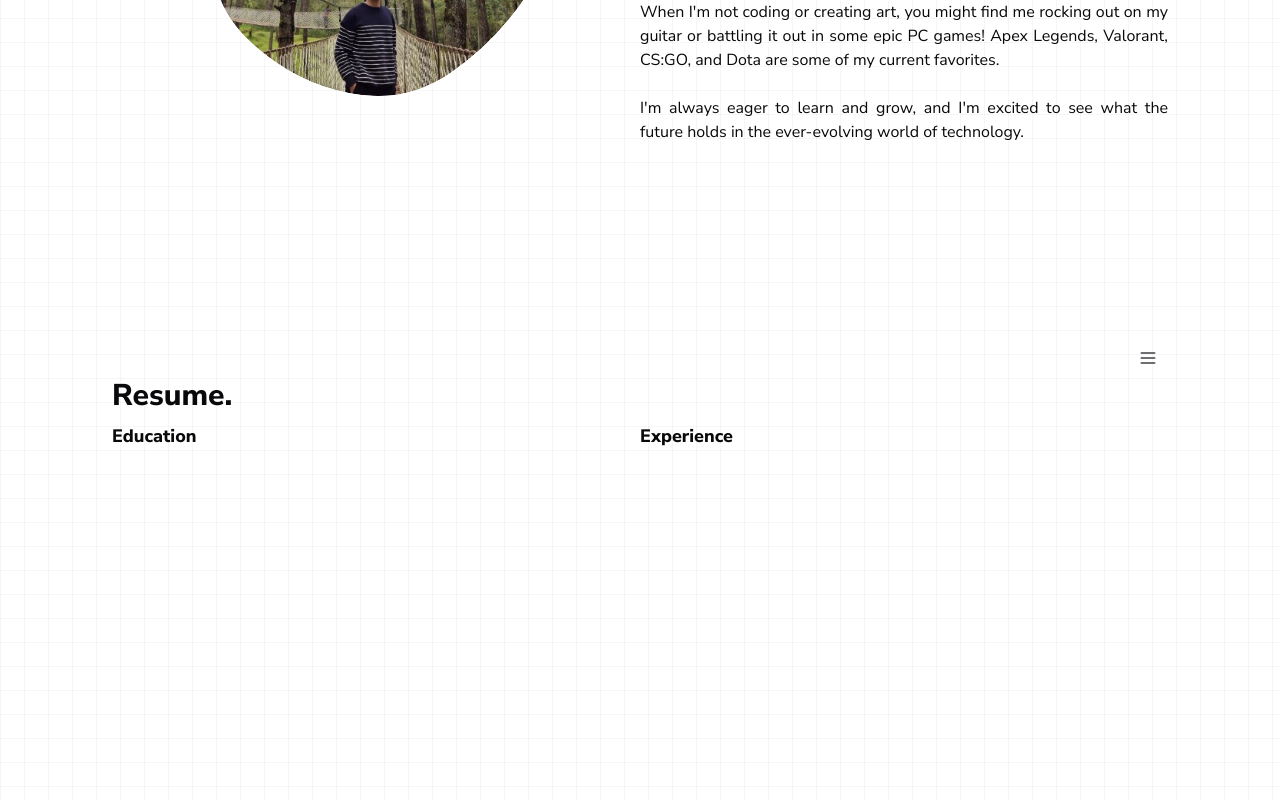
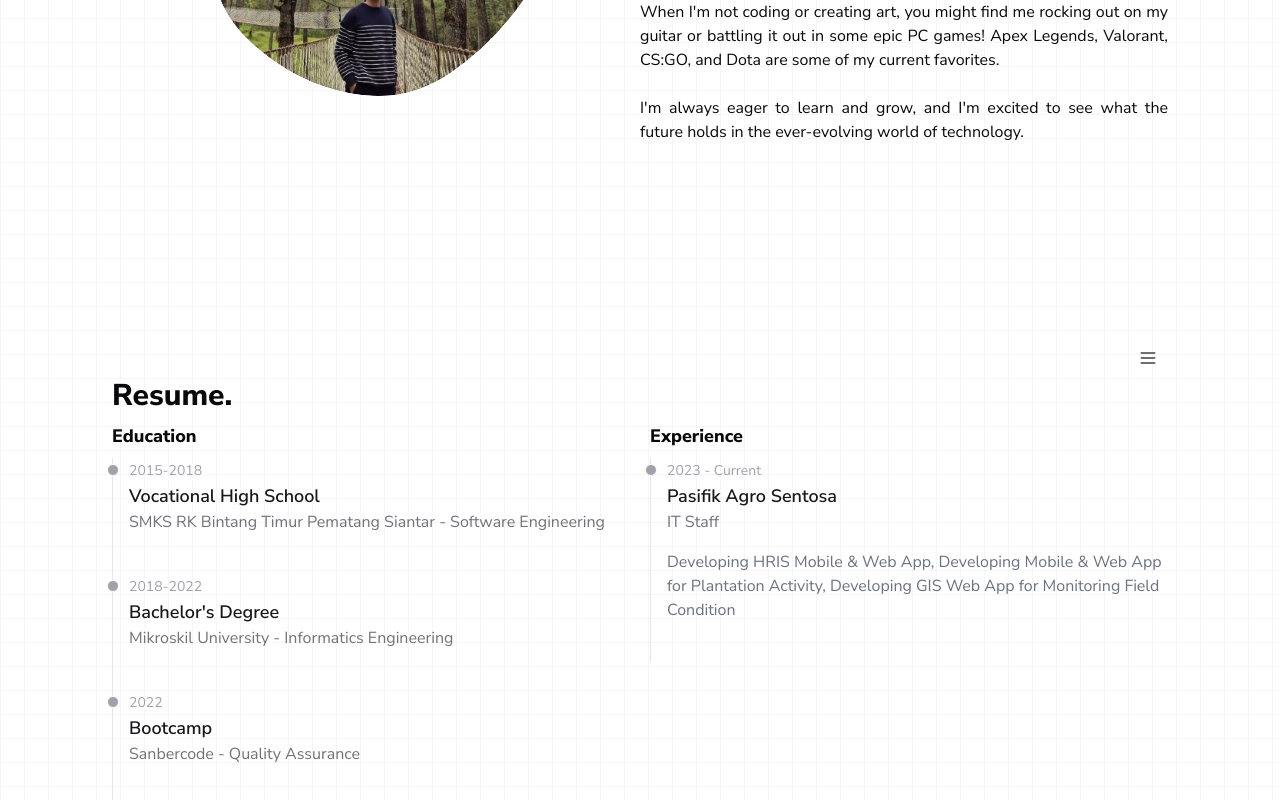
Before and after one commit to riooastfu/portfoliov3, a Next.js app: page / in a window 1280 px wide. Shown: the part 1278-2078 px from the top of the page. Built offline with nearby package versions, Linux system fonts and the light colour scheme.

Commit message:
feat: add resume page

```diff
--- /dev/null
+++ b/components/resume/card.tsx
@@ -0,0 +1,27 @@
+import { GraduationCap } from "lucide-react"
+
+interface CardProps {
+    item: {
+        id?: number,
+        period?: string,
+        title?: string,
+        subtitle?: string,
+        desc?: string
+    }
+}
+
+export const Card = ({ item }: CardProps) => {
+    return (
+
+        <li className="mb-10 ms-4">
+            <div className="absolute w-3 h-3 bg-zinc-400 rounded-full mt-1.5 -start-1.5 border border-zinc-50 dark:border-zinc-400 dark:bg-zinc-700"></div>
+            <time className="mb-1 text-sm font-normal leading-none text-zinc-400 dark:text-zinc-500">{item.period}</time>
+            <h3 className="text-lg font-semibold text-zinc-900 dark:text-zinc-50">{item.title}</h3>
+            <p className="mb-4 text-base font-normal text-zinc-500 dark:text-gray-400">{item.subtitle}</p>
+            {
+                item.desc &&
+                <p className="mb-4 text-base font-normal text-gray-500 dark:text-gray-400">{item.desc}</p>
+            }
+        </li>
+    )
+}
--- /dev/null
+++ b/components/resume/data.ts
@@ -0,0 +1,38 @@
+type dataType = {
+    id: number,
+    period: string,
+    title: string,
+    subtitle: string,
+    desc?: string,
+}
+
+export const edu: dataType[] = [
+    {
+        id: 1,
+        period: '2015-2018',
+        title: 'Vocational High School',
+        subtitle: 'SMKS RK Bintang Timur Pematang Siantar - Software Engineering',
+    },
+    {
+        id: 2,
+        period: "2018-2022",
+        title: "Bachelor's Degree",
+        subtitle: 'Mikroskil University - Informatics Engineering',
+    },
+    {
+        id: 3,
+        period: "2022",
+        title: "Bootcamp",
+        subtitle: 'Sanbercode - Quality Assurance',
+    },
+]
+
+export const exp: dataType[] = [
+    {
+        id: 1,
+        period: '2023 - Current',
+        title: 'Pasifik Agro Sentosa',
+        subtitle: 'IT Staff',
+        desc: 'Developing HRIS Mobile & Web App, Developing Mobile & Web App for Plantation Activity, Developing GIS Web App for Monitoring Field Condition'
+    },
+]
--- a/components/resume/resume.tsx
+++ b/components/resume/resume.tsx
@@ -1,4 +1,6 @@
 import { NavigationHeader } from "../navigation/navigation-header"
+import { Card } from "./card"
+import { edu, exp } from "./data"
 
 export const ResumeScreen = () => {
     return (
@@ -6,12 +8,26 @@ export const ResumeScreen = () => {
             <NavigationHeader />
             <div className="flex flex-col gap-y-2 w-full h-full">
                 <p className="text-3xl font-extrabold">Resume.</p>
-                <div className="grid grid-cols-2">
-                    <div>
+                <div className="md:grid md:grid-cols-2 gap-x-5 h-full">
+                    <div className="flex flex-col w-full md:h-full mb-3 gap-y-2">
                         <p className="font-extrabold text-lg">Education</p>
+                        <ol className="relative border-s border-gray-200 dark:border-gray-700">
+                            {
+                                edu.map((item, index) => (
+                                    <Card key={index} item={item} />
+                                ))
+                            }
+                        </ol>
                     </div>
-                    <div>
+                    <div className="flex flex-col w-full md:h-full gap-y-2">
                         <p className="font-extrabold text-lg">Experience</p>
+                        <ol className="relative border-s border-gray-200 dark:border-gray-700">
+                            {
+                                exp.map((item, index) => (
+                                    <Card key={index} item={item} />
+                                ))
+                            }
+                        </ol>
                     </div>
                 </div>
             </div>
```
